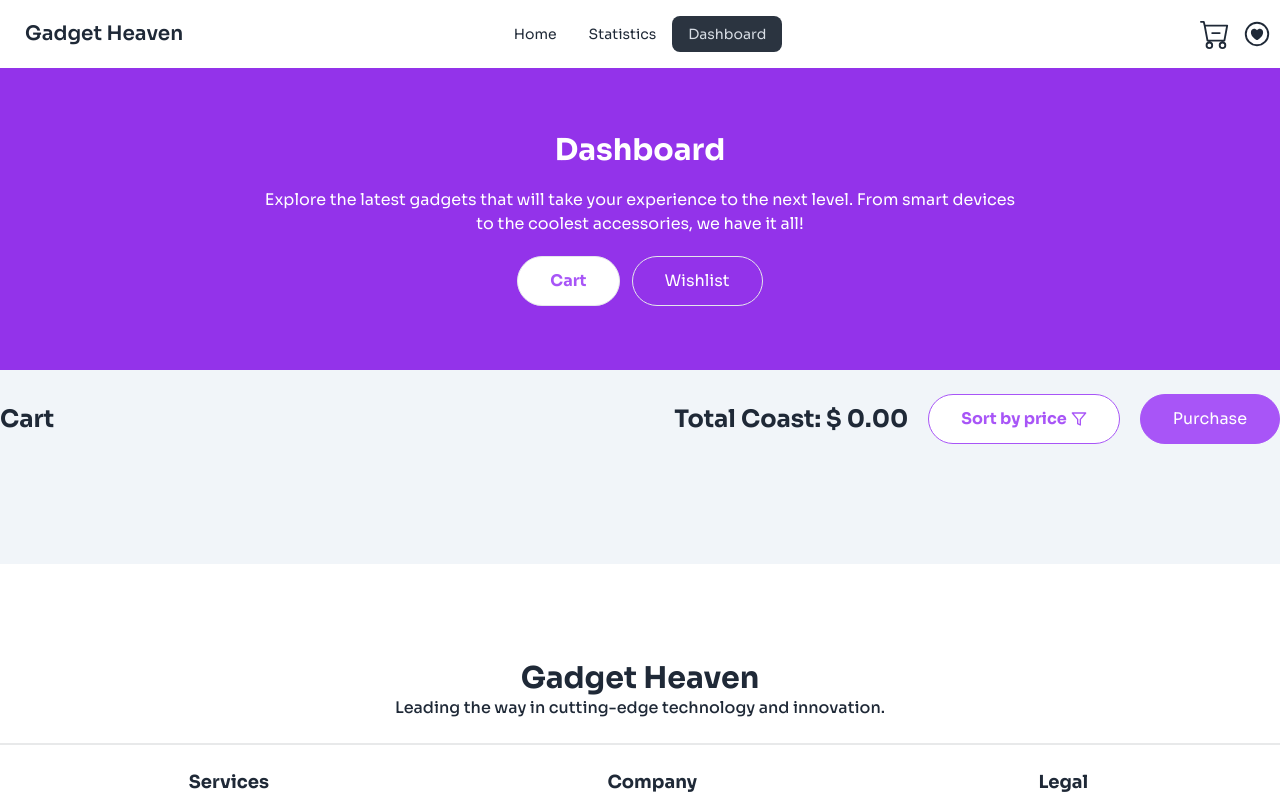
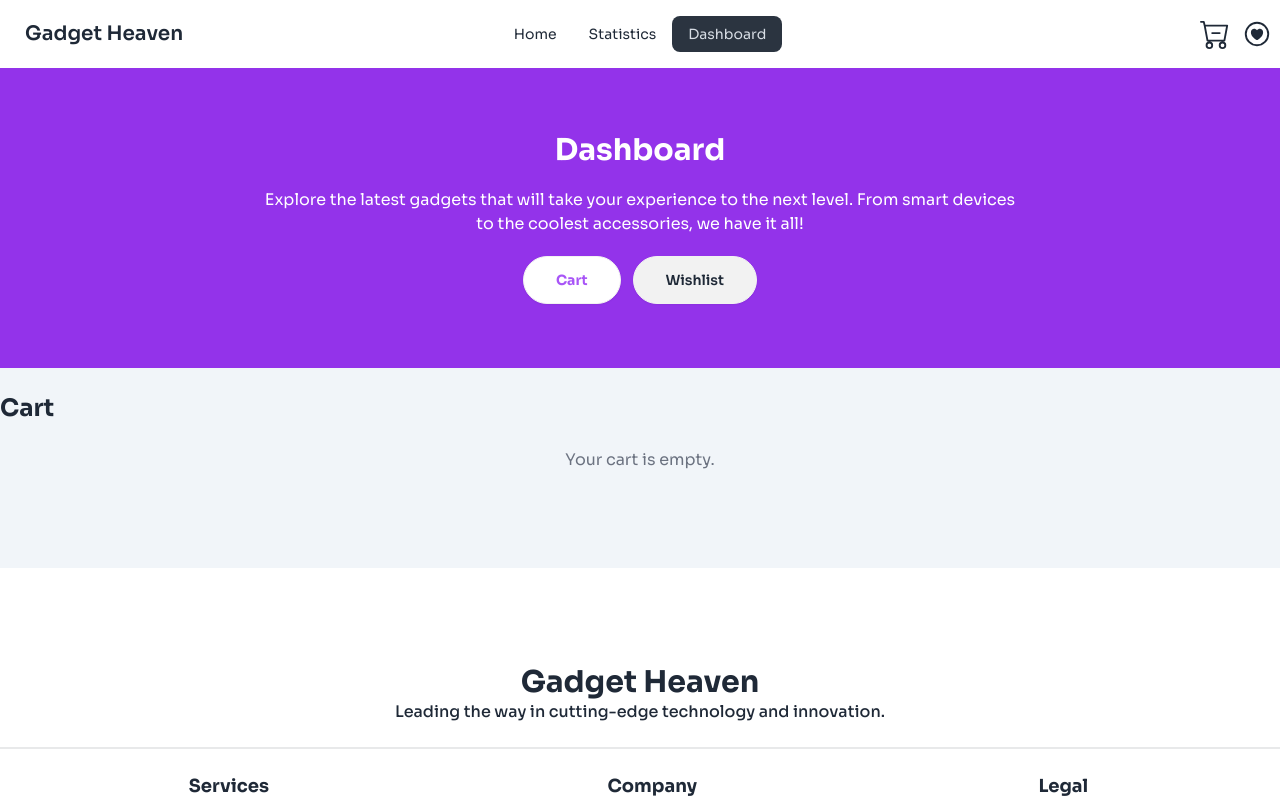
Before and after one commit to programming-hero-web-course-4/b10a8-gadget-heaven-fmahadihasan1, a React (Vite) app: page /dashboard in a window 1280 px wide. Shown: the top 799 px of the page. Built offline with nearby package versions, Linux system fonts and the light colour scheme.

Commit message:
sory by price button fixed and funtionality is working now

```diff
--- a/src/Components/ProductDataInCart/ProductDataInCart.jsx
+++ b/src/Components/ProductDataInCart/ProductDataInCart.jsx
@@ -1,15 +1,18 @@
-import { useContext } from "react";
+import { useContext, } from "react";
 import { ImCancelCircle } from "react-icons/im";
 import { CartDataContext } from "../../CartContext";
 
 const ProductDataInCart = ({ prod }) => {
   const { cartData, setCartData } = useContext(CartDataContext);
 
+
   const handleRemoveProduct = (id) => {
     const data = cartData.filter((product) => product.id !== id);
 
     setCartData(data);
   };
+
+
 
   return (
     <section className="flex justify-between border rounded-xl shadow-md p-8 bg-white">
--- a/src/Dashboard/Dashboard.jsx
+++ b/src/Dashboard/Dashboard.jsx
@@ -7,18 +7,32 @@ import ProductDataInWishlisht from "../Components/ProductDataInWishlisht/Product
 const Dashboard = () => {
   const { cartData, wishlist } = useContext(CartDataContext);
 
+  const [sorted, setSorted] = useState([]);
   const [isCartBtnCliked, setIsCartBtnClicked] = useState(true);
   const [total, setTotal] = useState(0);
 
   const handleTotal = () => {
     const totalPrice = cartData.reduce((accumulator, product) => {
-      return accumulator + parseFloat(product.price);
+      return accumulator + parseFloat(product.price || 0);
     }, 0);
     setTotal(totalPrice);
   };
+
   useEffect(() => {
     handleTotal();
+    setSorted(cartData);
   }, [cartData]);
+
+  useEffect(() => {
+    if (isCartBtnCliked) {
+      setSorted(cartData);
+    }
+  }, [isCartBtnCliked, cartData]);
+
+  const handleSortByPrice = () => {
+    const sortedArray = [...cartData].sort((a, b) => a.price - b.price);
+    setSorted(sortedArray);
+  };
 
   return (
     <>
@@ -34,17 +48,17 @@ const Dashboard = () => {
             <div className="flex gap-3 justify-center items-center">
               <button
                 onClick={() => setIsCartBtnClicked(true)}
-                className={`"btn border rounded-full px-8 py-3 ${
-                  isCartBtnCliked && "bg-white text-purple-500 font-bold"
-                } `}
+                className={`btn border rounded-full px-8 py-3 ${
+                  isCartBtnCliked ? "bg-white text-purple-500 font-bold" : ""
+                }`}
               >
                 Cart
               </button>
               <button
                 onClick={() => setIsCartBtnClicked(false)}
-                className={`"btn border rounded-full px-8 py-3 ${
-                  !isCartBtnCliked && "bg-white text-purple-500 font-bold"
-                } `}
+                className={`btn border rounded-full px-8 py-3 ${
+                  !isCartBtnCliked ? "bg-white text-purple-500 font-bold" : ""
+                }`}
               >
                 Wishlist
               </button>
@@ -57,22 +71,18 @@ const Dashboard = () => {
               {isCartBtnCliked ? "Cart" : "Wishlist"}
             </h3>
           </div>
-          {isCartBtnCliked && (
+          {isCartBtnCliked && cartData.length > 0 && (
             <div className="flex items-center gap-5">
               <h3 className="font-bold text-2xl">
-                Total Coast: $ {total.toFixed(2)}
+                Total Cost: $ {total.toFixed(2)}
               </h3>
               <button
-                className={`"btn border rounded-full px-8 py-3 bg-white text-purple-500 font-bold border-purple-500 flex items-center gap-1
-                 `}
+                onClick={handleSortByPrice}
+                className="btn border rounded-full px-8 py-3 bg-white text-purple-500 font-bold border-purple-500 flex items-center gap-1"
               >
                 Sort by price <LuFilter />
               </button>
-              <button
-                className={`"btn border rounded-full px-8 py-3
-                   bg-purple-500  text-white border-purple-500
-                 `}
-              >
+              <button className="btn border rounded-full px-8 py-3 bg-purple-500 text-white border-purple-500">
                 Purchase
               </button>
             </div>
@@ -83,23 +93,26 @@ const Dashboard = () => {
             !isCartBtnCliked && "hidden"
           }`}
         >
-          {cartData.length > 0 &&
-            cartData.map((prod, idx) => (
+          {sorted.length > 0 ? (
+            sorted.map((prod, idx) => (
               <ProductDataInCart key={idx} prod={prod}></ProductDataInCart>
-            ))}
+            ))
+          ) : (
+            <p className="text-center text-gray-500">Your cart is empty.</p>
+          )}
         </section>
         <section
           className={`max-w-7xl mx-auto space-y-6 ${
             isCartBtnCliked && "hidden"
           }`}
         >
-          {wishlist.length > 0 &&
+          {wishlist.length > 0 ? (
             wishlist.map((prod, idx) => (
-              <ProductDataInWishlisht
-                key={idx}
-                prod={prod}
-              ></ProductDataInWishlisht>
-            ))}
+              <ProductDataInWishlisht key={idx} prod={prod}></ProductDataInWishlisht>
+            ))
+          ) : (
+            <p className="text-center text-gray-500">Your wishlist is empty.</p>
+          )}
         </section>
       </section>
     </>
```
